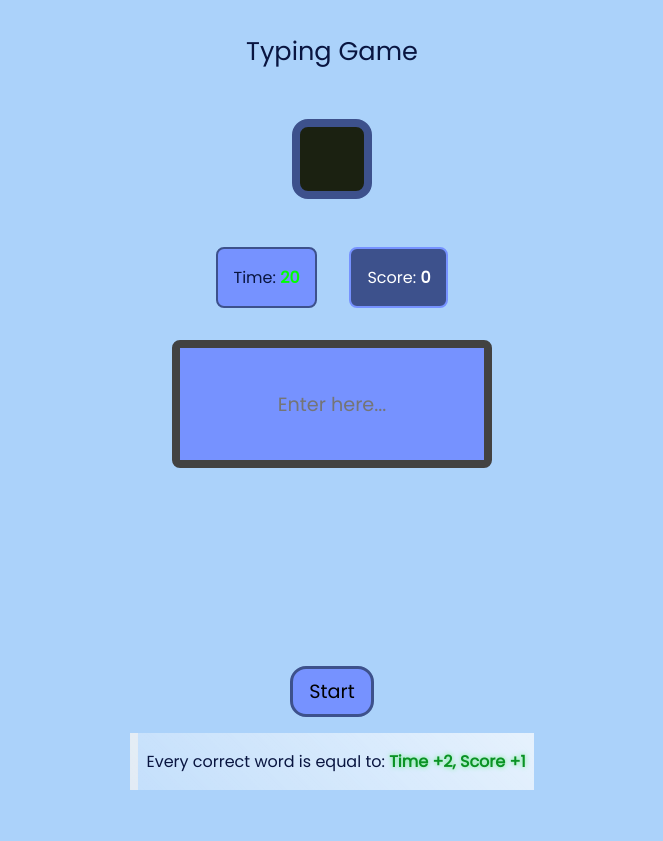
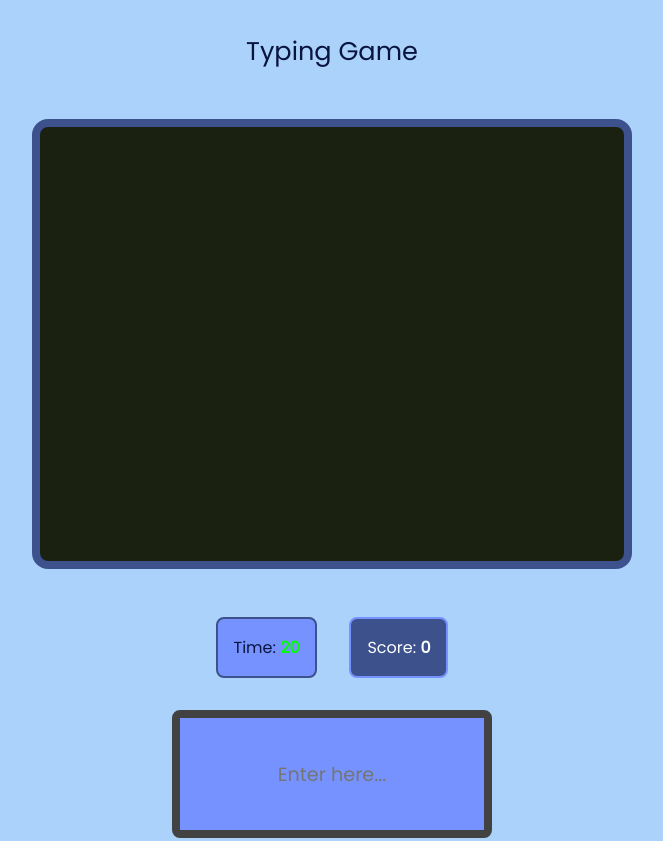
Before and after one commit to IamMattHenry/Typing-Game, a plain HTML site: page index.html in a window 1280 px wide. Shown: the top 841 px of the page, without its empty margins (308-971 px from the left). Drawn offline with Linux system fonts and the light colour scheme; a web font is replaced by a local one.

Commit message:
Update style.css

```diff
--- a/style.css
+++ b/style.css
@@ -45,8 +45,8 @@ heading {
 }
 
 .word-box {
-	height: 5rem;
-	width: 5rem;
+	height: clamp(200px, 450px, 725px);
+	width: clamp(300px, 600px, 900px);
 	display: flex;
 	justify-content: center;
 	align-items: center;
```
